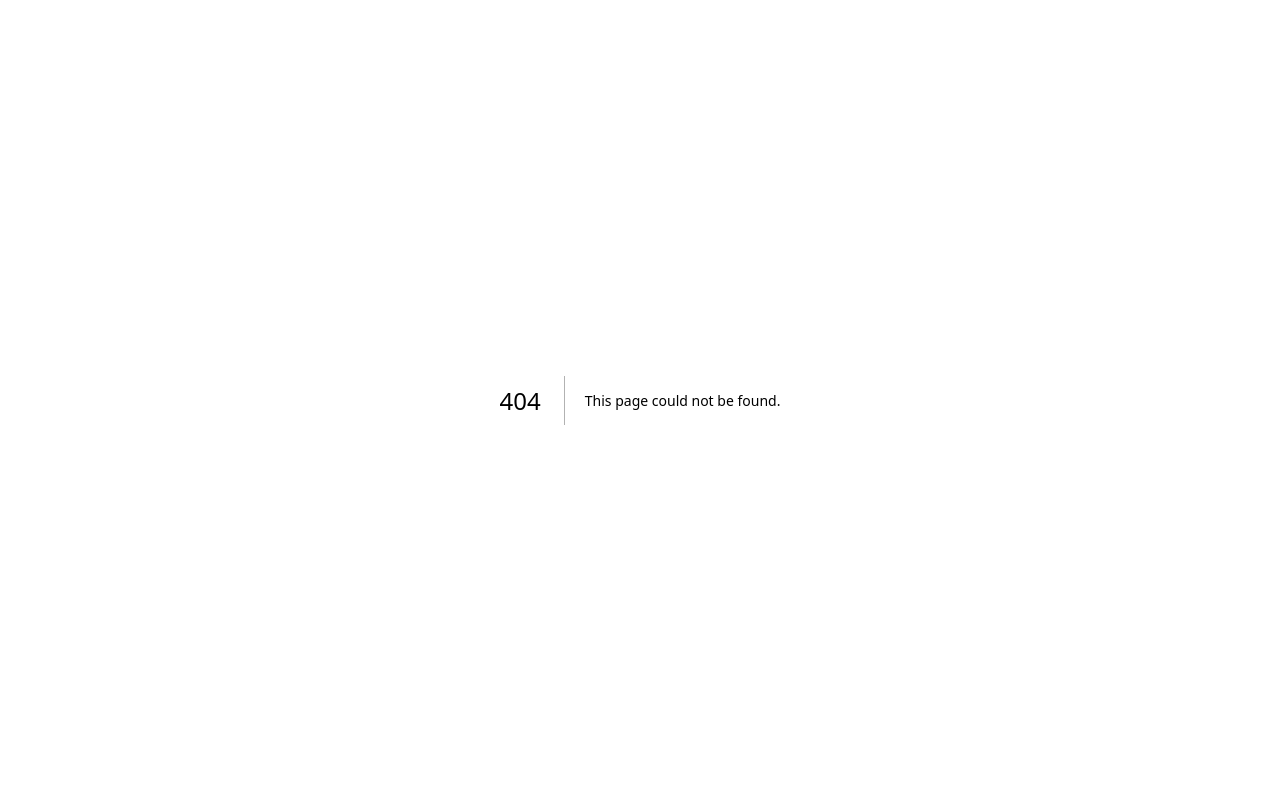
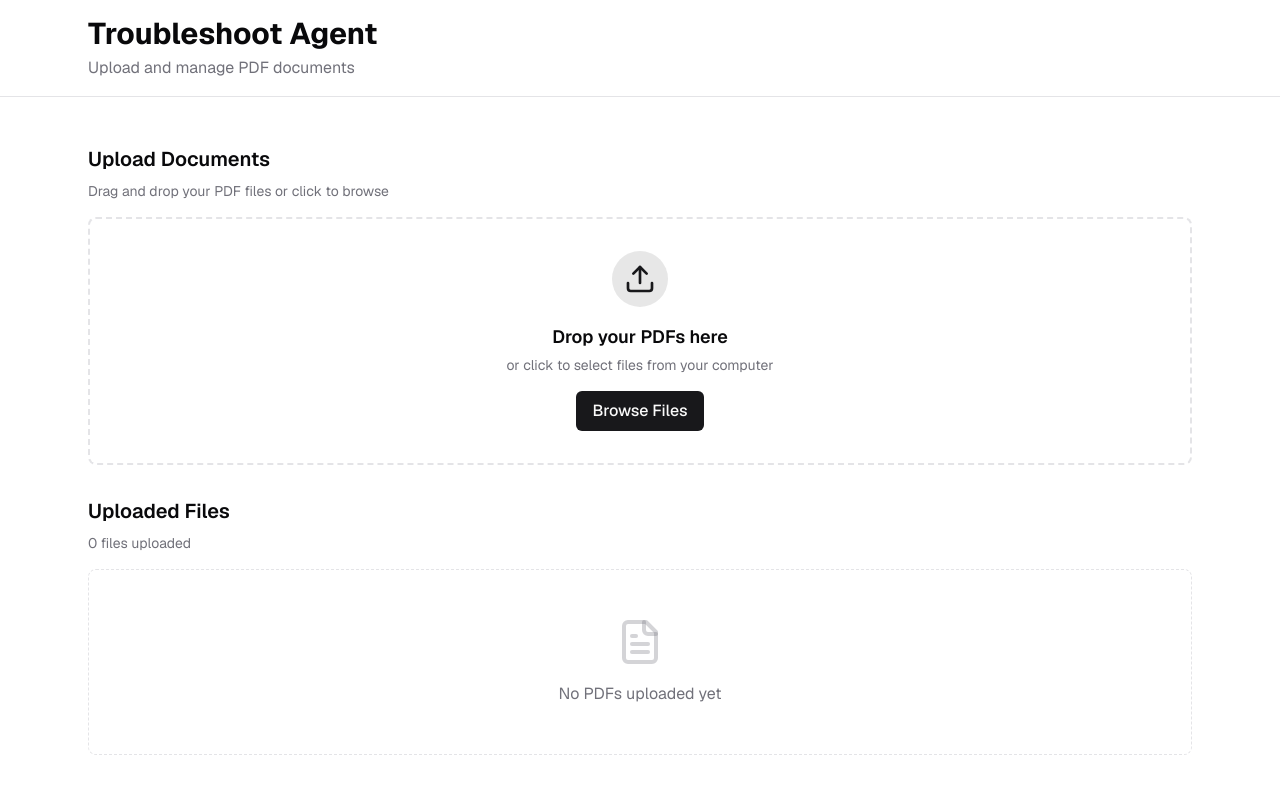
Before and after one commit to kr-jaysavani/TechHelper, a Next.js app: page /upload in a window 1280 px wide. Before the commit this address had no page. Shown: the top 794 px of the page. Built offline with nearby package versions, Linux system fonts and the light colour scheme.

Commit message:
Add PDF upload and management UI

```diff
--- /dev/null
+++ b/app/upload/page.tsx
@@ -0,0 +1,65 @@
+"use client"
+
+import { useState } from "react"
+import PdfList from "@/components/pdf-list"
+import PdfUploader from "@/components/pdf-uploader";
+
+export default function Home() {
+  const [uploadedPdfs, setUploadedPdfs] = useState<Array<{ id: string; name: string; size: number; uploadedAt: Date }>>(
+    [],
+  )
+
+  const handlePdfUpload = (files: File[]) => {
+    const newPdfs = files.map((file) => ({
+      id: Math.random().toString(36).substr(2, 9),
+      name: file.name,
+      size: file.size,
+      uploadedAt: new Date(),
+    }))
+    setUploadedPdfs((prev) => [...prev, ...newPdfs])
+  }
+
+  const handleDeletePdf = (id: string) => {
+
+    setUploadedPdfs((prev) => prev.filter((pdf) => pdf.id !== id))
+  }
+
+  return (
+    <div className="min-h-screen bg-background text-foreground">
+      {/* Header with Theme Toggle */}
+      <header className="border-b border-border bg-background sticky top-0 z-50">
+        <div className="max-w-6xl mx-auto px-6 py-4 flex items-center justify-between">
+          <div>
+            <h1 className="text-3xl font-bold">Troubleshoot Agent</h1>
+            <p className="text-muted-foreground mt-1">Upload and manage PDF documents</p>
+          </div>
+        </div>
+      </header>
+
+      {/* Main Content */}
+      <main className="max-w-6xl mx-auto px-6 py-12">
+        <div className="space-y-8">
+          {/* Upload Section */}
+          <section className="space-y-4">
+            <div>
+              <h2 className="text-xl font-semibold mb-2">Upload Documents</h2>
+              <p className="text-muted-foreground text-sm">Drag and drop your PDF files or click to browse</p>
+            </div>
+            <PdfUploader onUpload={handlePdfUpload} />
+          </section>
+
+          {/* Files List Section */}
+          <section className="space-y-4">
+            <div>
+              <h2 className="text-xl font-semibold mb-2">Uploaded Files</h2>
+              <p className="text-muted-foreground text-sm">
+                {uploadedPdfs.length} {uploadedPdfs.length === 1 ? "file" : "files"} uploaded
+              </p>
+            </div>
+            <PdfList pdfs={uploadedPdfs} onDelete={handleDeletePdf} />
+          </section>
+        </div>
+      </main>
+    </div>
+  )
+}
--- /dev/null
+++ b/components/pdf-list.tsx
@@ -0,0 +1,100 @@
+"use client"
+
+import { Trash2, FileText, Download } from "lucide-react"
+
+interface Pdf {
+  id: string
+  name: string
+  size: number
+  uploadedAt: Date
+}
+
+interface PdfListProps {
+  pdfs: Pdf[]
+  onDelete: (id: string) => void
+}
+
+export function formatBytes(bytes: number): string {
+  if (bytes === 0) return "0 Bytes"
+  const k = 1024
+  const sizes = ["Bytes", "KB", "MB", "GB"]
+  const i = Math.floor(Math.log(bytes) / Math.log(k))
+  return Math.round((bytes / Math.pow(k, i)) * 100) / 100 + " " + sizes[i]
+}
+
+export function formatDate(date: Date): string {
+  const now = new Date()
+  const diffMs = now.getTime() - date.getTime()
+  const diffMins = Math.floor(diffMs / 60000)
+  const diffHours = Math.floor(diffMs / 3600000)
+  const diffDays = Math.floor(diffMs / 86400000)
+
+  if (diffMins < 1) return "Just now"
+  if (diffMins < 60) return `${diffMins}m ago`
+  if (diffHours < 24) return `${diffHours}h ago`
+  if (diffDays < 7) return `${diffDays}d ago`
+
+  return date.toLocaleDateString("en-US", {
+    month: "short",
+    day: "numeric",
+    year: date.getFullYear() !== now.getFullYear() ? "numeric" : undefined,
+  })
+}
+
+
+export default function PdfList({ pdfs, onDelete }: PdfListProps) {
+  if (pdfs.length === 0) {
+    return (
+      <div className="border border-dashed border-border rounded-lg p-12 text-center">
+        <div className="mb-4 flex justify-center">
+          <FileText className="w-12 h-12 text-muted-foreground/30" />
+        </div>
+        <p className="text-muted-foreground">No PDFs uploaded yet</p>
+      </div>
+    )
+  }
+
+  return (
+    <div className="space-y-2">
+      {pdfs.map((pdf) => (
+        <div
+          key={pdf.id}
+          className="flex items-center justify-between p-4 bg-card border border-border rounded-lg hover:border-primary/50 hover:bg-card/80 transition-all duration-200"
+        >
+          <div className="flex items-center gap-4 flex-1 min-w-0">
+            <div className="p-2 bg-primary/10 rounded-lg flex-shrink-0">
+              <FileText className="w-5 h-5 text-primary" />
+            </div>
+            <div className="flex-1 min-w-0">
+              <h3 className="font-medium text-foreground truncate">{pdf.name}</h3>
+              <div className="flex items-center gap-2 text-sm text-muted-foreground">
+                <span>{formatBytes(pdf.size)}</span>
+                <span>•</span>
+                <span>{formatDate(pdf.uploadedAt)}</span>
+              </div>
+            </div>
+          </div>
+
+          {/* Actions */}
+          <div className="flex items-center gap-2 ml-4 flex-shrink-0">
+            {/* <button
+              type="button"
+              className="p-2 hover:bg-secondary rounded-lg transition-colors duration-200"
+              title="Download PDF"
+            >
+              <Download className="w-5 h-5 text-muted-foreground hover:text-foreground" />
+            </button> */}
+            <button
+              type="button"
+              onClick={() => onDelete(pdf.id)}
+              className="p-2 hover:bg-destructive/10 rounded-lg transition-colors duration-200"
+              title="Delete PDF"
+            >
+              <Trash2 className="w-5 h-5 text-muted-foreground hover:text-destructive" />
+            </button>
+          </div>
+        </div>
+      ))}
+    </div>
+  )
+}
--- /dev/null
+++ b/components/pdf-uploader.tsx
@@ -0,0 +1,82 @@
+    "use client"
+
+import type React from "react"
+
+import { useRef, useState } from "react"
+import { Upload } from "lucide-react"
+
+interface PdfUploaderProps {
+  onUpload: (files: File[]) => void
+}
+
+export default function PdfUploader({ onUpload }: PdfUploaderProps) {
+  const inputRef = useRef<HTMLInputElement>(null)
+  const [isDragging, setIsDragging] = useState(false)
+
+  const handleDragEnter = (e: React.DragEvent) => {
+    e.preventDefault()
+    e.stopPropagation()
+    setIsDragging(true)
+  }
+
+  const handleDragLeave = (e: React.DragEvent) => {
+    e.preventDefault()
+    e.stopPropagation()
+    setIsDragging(false)
+  }
+
+  const handleDragOver = (e: React.DragEvent) => {
+    e.preventDefault()
+    e.stopPropagation()
+  }
+
+  const handleDrop = (e: React.DragEvent) => {
+    e.preventDefault()
+    e.stopPropagation()
+    setIsDragging(false)
+
+    const files = Array.from(e.dataTransfer.files).filter((file) => file.type === "application/pdf")
+
+    if (files.length > 0) {
+      onUpload(files)
+    }
+  }
+
+  const handleInputChange = (e: React.ChangeEvent<HTMLInputElement>) => {
+    if (e.target.files) {
+      const files = Array.from(e.target.files)
+      onUpload(files)
+    }
+  }
+
+  return (
+    <div
+      onDragEnter={handleDragEnter}
+      onDragLeave={handleDragLeave}
+      onDragOver={handleDragOver}
+      onDrop={handleDrop}
+      className={`relative border-2 border-dashed rounded-lg p-8 transition-all duration-200 ${
+        isDragging ? "border-primary bg-primary/5 scale-105" : "border-border bg-card hover:border-primary/50"
+      }`}
+    >
+      <input ref={inputRef} type="file" multiple accept=".pdf" onChange={handleInputChange} className="hidden" />
+
+      <div
+        className="flex flex-col items-center justify-center cursor-pointer"
+        onClick={() => inputRef.current?.click()}
+      >
+        <div className="mb-4 p-3 bg-primary/10 rounded-full">
+          <Upload className="w-8 h-8 text-primary" />
+        </div>
+        <h3 className="text-lg font-semibold mb-1">Drop your PDFs here</h3>
+        <p className="text-muted-foreground text-sm mb-4">or click to select files from your computer</p>
+        <button
+          type="button"
+          className="px-4 py-2 bg-primary text-primary-foreground rounded-md font-medium hover:opacity-90 transition-opacity"
+        >
+          Browse Files
+        </button>
+      </div>
+    </div>
+  )
+}
```
